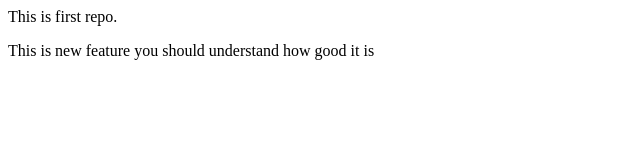
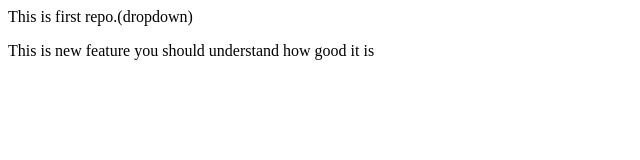
Before and after one commit to Prabhav-Guptaa/LocalRepo, a plain HTML site: page index.html in a window 1280 px wide. Shown: the whole page, without its empty margins (0-640 px from the left). Drawn offline with Linux system fonts and the light colour scheme.

```diff
--- a/index.html
+++ b/index.html
@@ -1,2 +1,2 @@
-<p>This is first repo.</p>
+<p>This is first repo.(dropdown)</p>
 <p>This is new feature you should understand how good it is </p>
```
